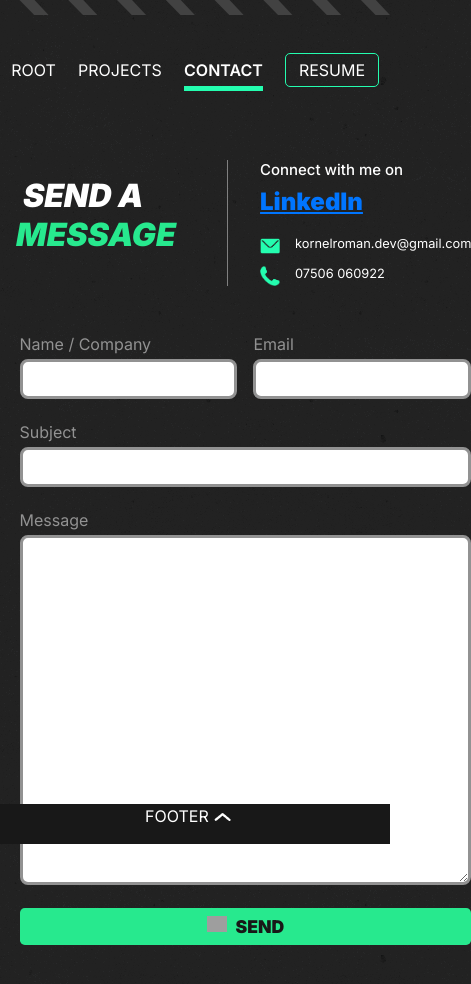
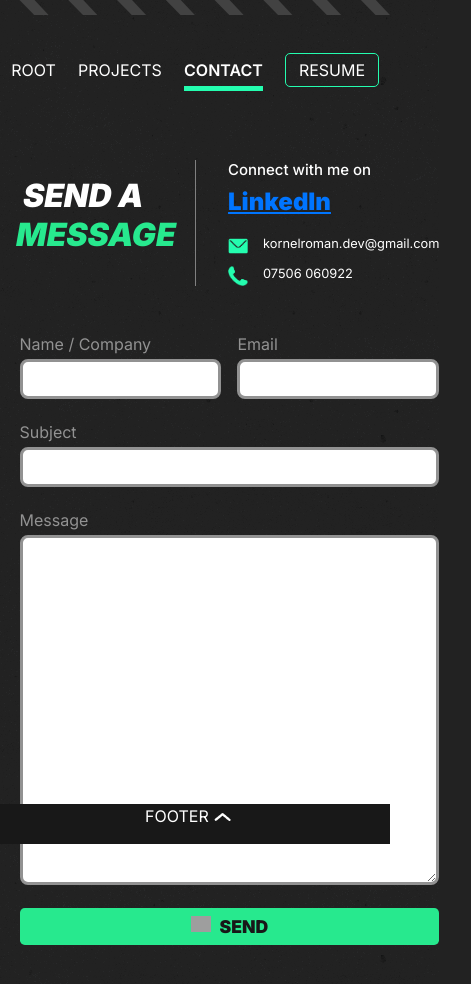
Before and after one commit to kroman02/korysportfolio, a React (Vite) app: page /hireme in a window 390 px wide. Shown: the top 984 px of the page, 471 px wide, since content can reach past the window. Built offline with nearby package versions, Linux system fonts and the light colour scheme; grey boxes are pictures that could not be loaded.

Commit message:
created contact form

```diff
--- a/src/styles/contact.css
+++ b/src/styles/contact.css
@@ -185,12 +185,14 @@
 }
 
 .message_sent {
+
     display: flex;
     justify-content: center;
 }
 
 .message_sent > p {
     color: #27e98e;
+    padding: 0.5rem;
     font-size: 1.2rem;
     font-weight: 700;
 }
@@ -223,7 +225,7 @@
     .contact_content  h2 {
         font-size: 2rem;
         margin-bottom: 4rem;
-        padding-right: 3rem;
+        padding-right: 1rem;
     }
 
     .contact_content a {
```
